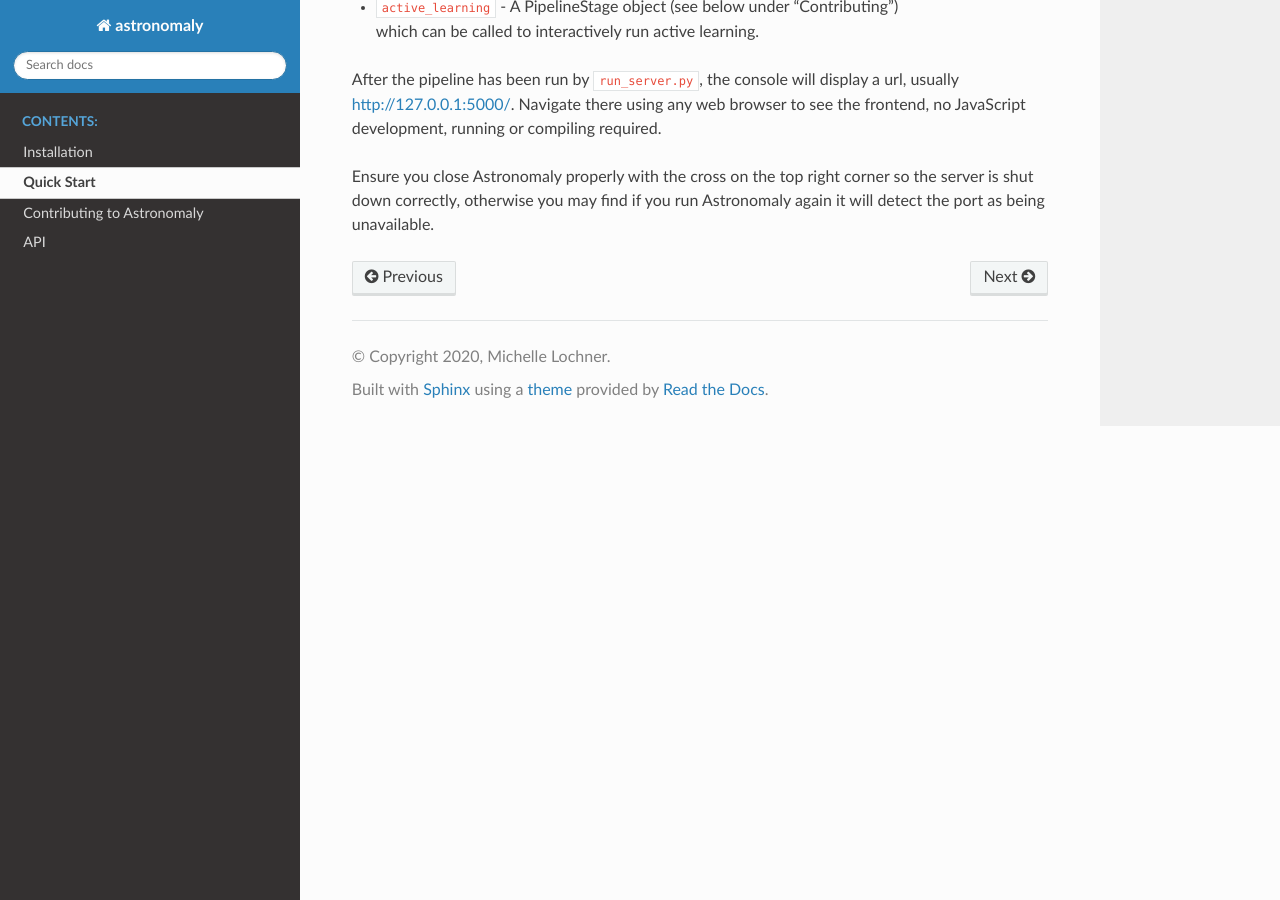
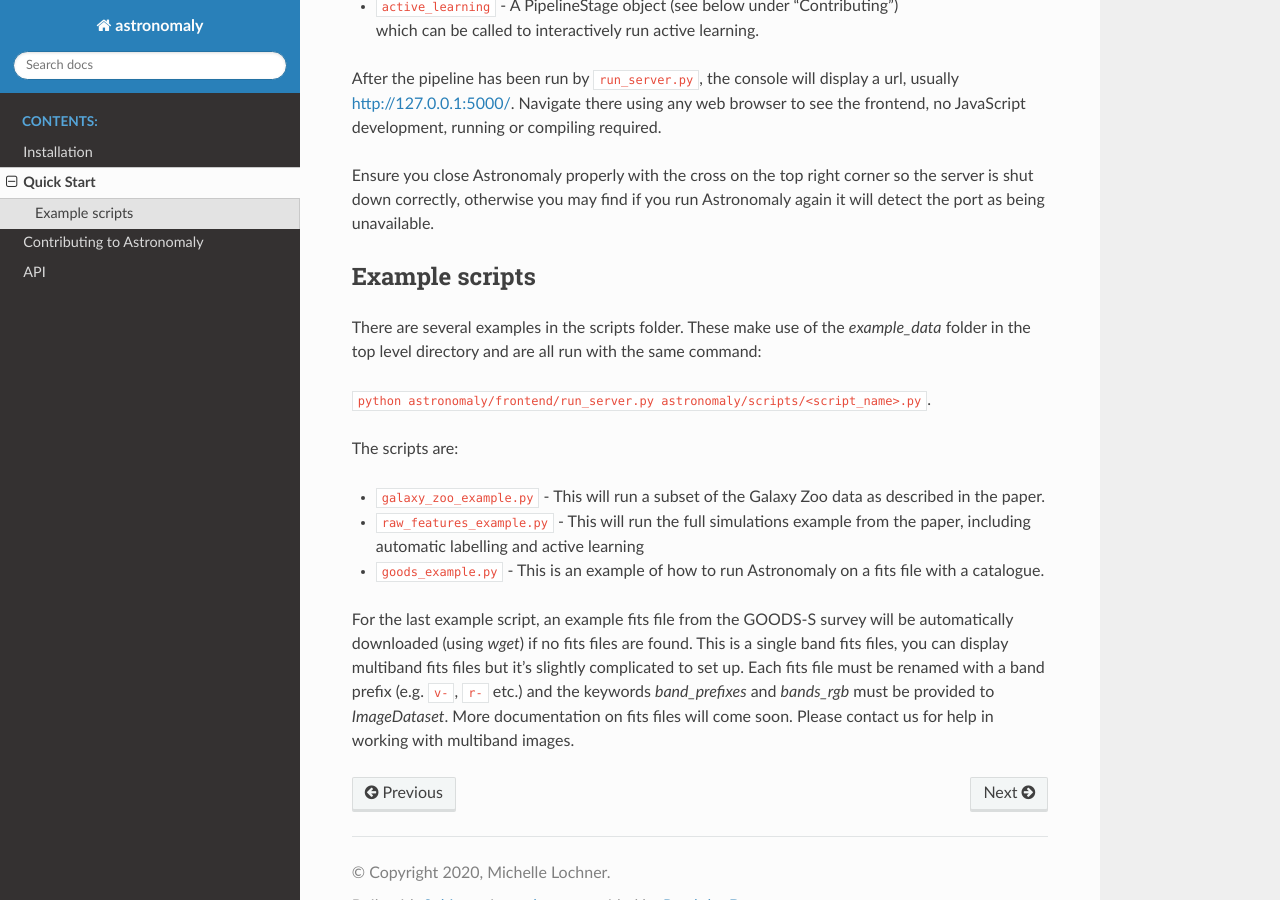
Before and after one commit to MichelleLochner/astronomaly, a Sphinx documentation site: the page built from docs/quickstart.rst, in a window 1280 px wide and 900 px high, scrolled down 485 px. Built offline with Sphinx 7.4.7 and the Read the Docs theme 2.0.0, drawn with Linux system fonts in a browser that asks for light colours; some of the changed text lies outside the part shown.

Commit message:
Added examples to quickstart

```diff
--- a/docs/quickstart.rst
+++ b/docs/quickstart.rst
@@ -2,8 +2,9 @@
 Quick Start
 ===========
 
-To run the frontend, navigate to ``astronomaly/frontend`` and type ``python
-run_server.py <script_file>``. Astronomaly runs on the principle of "code as
+To run the frontend, run ``python astronomaly/frontend/run_server.py
+<script_file>``.
+Astronomaly runs on the principle of "code as
 config". The script you provide must tell the server what it should run.
 Example scripts can be found in the ``scripts`` folder. They will generally all
 follow the same format: reading in data into an Astronomaly ``Dataset`` object,
@@ -27,3 +28,27 @@
 Ensure you close Astronomaly properly with the cross on the top right corner so
 the server is shut down correctly, otherwise you may find if you run
 Astronomaly again it will detect the port as being unavailable.
+
+Example scripts
+---------------
+There are several examples in the scripts folder. These make use of the
+`example_data` folder in the top level directory and are all run with the same
+command:
+
+``python astronomaly/frontend/run_server.py astronomaly/scripts/<script_name>.py``.
+
+The scripts are:
+
+* ``galaxy_zoo_example.py`` - This will run a subset of the Galaxy Zoo data as described in the paper.
+
+* ``raw_features_example.py`` - This will run the full simulations example from the paper, including automatic labelling and active learning
+
+* ``goods_example.py`` - This is an example of how to run Astronomaly on a fits file with a catalogue.
+
+For the last example script, an example fits file from the GOODS-S survey will be
+automatically downloaded (using `wget`) if no fits files are found. This is a
+single band fits files, you can display multiband fits files but it's slightly
+complicated to set up. Each fits file must be renamed with a band prefix (e.g.
+``v-``, ``r-`` etc.) and the keywords `band_prefixes` and `bands_rgb` must be
+provided to `ImageDataset`. More documentation on fits files will come soon.
+Please contact us for help in working with multiband images.
```
Also changed, not shown: 1 other file.
